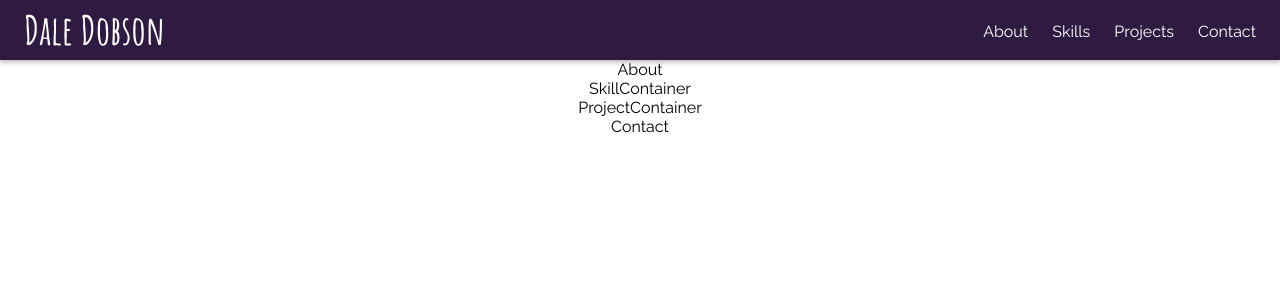
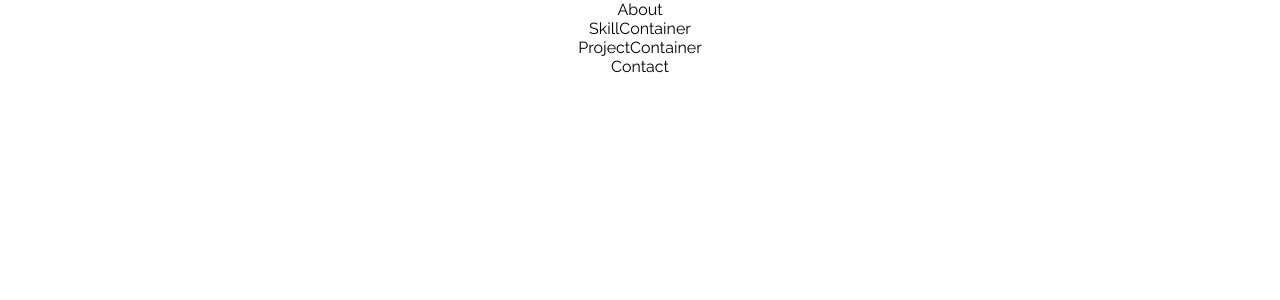
Before and after one commit to ddobson/react-portfolio, a React app: page / in a window 1280 px wide. Shown: the top 300 px of the page. Built offline with nearby package versions, Linux system fonts and the light colour scheme.

Commit message:
Transition navbar color on scroll
- Navbar is fixed and transitions color on scroll

```diff
--- a/src/components/Navigation.js
+++ b/src/components/Navigation.js
@@ -8,29 +8,40 @@ import '../styles/Navigation.scss';
 class Navigation extends React.Component {
   constructor(props) {
     super(props);
+
     this.state = {
-      windowWidth: window.innerWidth
+      windowWidth: window.innerWidth,
+      showNavBg: false
     };
 
     this.updateWidowWidth = this.updateWidowWidth.bind(this);
+    this.shouldShowNavBg = this.shouldShowNavBg.bind(this);
   }
 
   updateWidowWidth() {
     this.setState({ windowWidth: window.innerWidth });
   }
 
+  shouldShowNavBg() {
+    const showNavBg = window.scrollY > 60 ? true : false;
+    this.setState({ showNavBg });
+  }
+
   componentDidMount() {
     window.addEventListener('resize', this.updateWidowWidth);
+    window.addEventListener('scroll', this.shouldShowNavBg);
   }
 
   render() {
     const menu = this.state.windowWidth <= 768 ? <BurgerMenu/> : <DesktopMenu/>;
 
     return (
-      <nav className="nav-bar">
-        <h1>Dale Dobson</h1>
-        { menu }
-      </nav>
+      <div className="nav-wrapper">
+        <nav className={this.state.showNavBg ? 'nav-bar nav-bg' : 'nav-bar'}>
+          <h1>Dale Dobson</h1>
+          { menu }
+        </nav>
+      </div>
     );
   }
 }
--- a/src/styles/Navigation.scss
+++ b/src/styles/Navigation.scss
@@ -1,14 +1,19 @@
 @import 'colors';
+
+.nav-wrapper {
+  position: fixed;
+  width: 100%;
+}
 
 .nav-bar {
   align-content: center;
-  background-color: $dark-purple;
-  box-shadow: 0 2px 5px 0 $overlay;
+  background-color: $transparent;
   display: flex;
   height: 60px;
   justify-content: space-between;
   margin: 0;
   position: relative;
+  transition: .4s ease-in;
 
   h1 {
     color: $white;
@@ -28,6 +33,11 @@
     &:hover {
       color: darken($red-medium, 10%);
     }
+  }
+
+  &.nav-bg {
+    background-color: $dark-purple;
+    box-shadow: 0 2px 5px 0 $overlay;
   }
 }
 
--- a/src/styles/colors.scss
+++ b/src/styles/colors.scss
@@ -1,6 +1,7 @@
 // Nuetrals
 $white: #fff;
 $black: #000;
+$transparent: rgba(0, 0, 0, 0);
 $overlay: rgba(0, 0, 0, .3);
 
 // Palette
```
